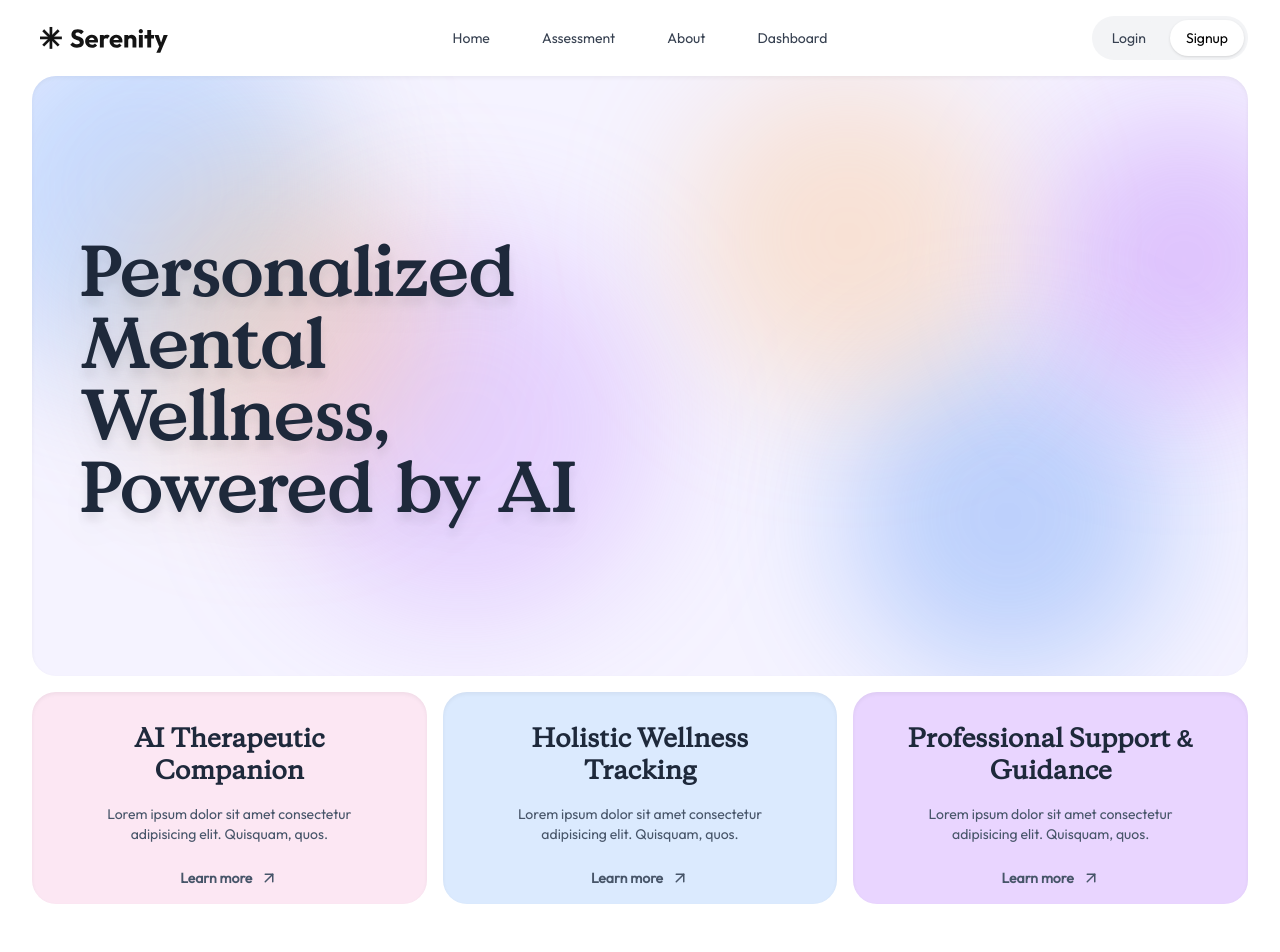
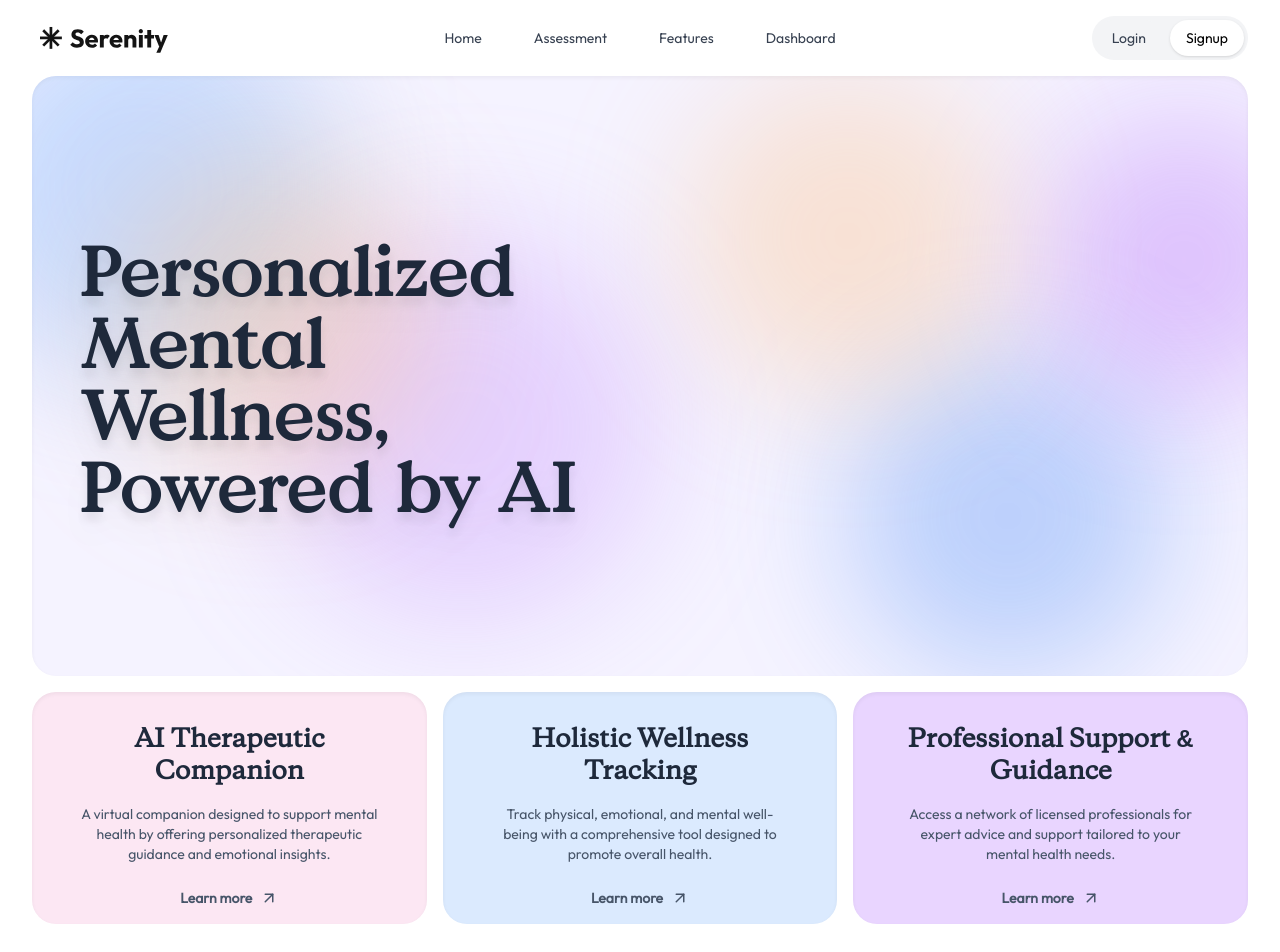
Before and after one commit to wajiha-kulsum/H10_crwdstrk, a Next.js app: page / in a window 1280 px wide. Shown: the top 952 px of the page. Built offline with nearby package versions, Linux system fonts and the light colour scheme; no server answers.

Commit message:
Some changes

```diff
--- a/myComponents/Addfeatures.tsx
+++ b/myComponents/Addfeatures.tsx
@@ -25,7 +25,7 @@ function Addfeatures() {
             </Button>
           </div>
           <div className="lg:w-1/2 relative min-h-[300px] lg:min-h-full">
-            image
+
           </div>
         </div>
         <div className="lg:w-1/3 flex flex-col gap-8">
--- a/myComponents/Features.tsx
+++ b/myComponents/Features.tsx
@@ -9,8 +9,7 @@ const Features = () => {
           AI Therapeutic Companion
         </h1>
         <p className="text-sm font-outfitRegular text-slate-600 justify-center text-center pt-4">
-          Lorem ipsum dolor sit amet consectetur adipisicing elit. Quisquam,
-          quos.
+          A virtual companion designed to support mental health by offering personalized therapeutic guidance and emotional insights.
         </p>
         <div className="flex justify-center items-center gap-2 pt-6 ">
           <p className="text-sm font-outfitRegular font-bold text-slate-600 hover:text-slate-800 transition-colors duration-200">
@@ -24,8 +23,7 @@ const Features = () => {
           Holistic Wellness Tracking
         </h1>
         <p className="text-sm font-outfitRegular text-slate-600 justify-center text-center pt-4">
-          Lorem ipsum dolor sit amet consectetur adipisicing elit. Quisquam,
-          quos.
+          Track physical, emotional, and mental well-being with a comprehensive tool designed to promote overall health.
         </p>
         <div className="flex justify-center items-center gap-2 pt-6">
           <p className="text-sm font-outfitRegular font-bold text-slate-600 hover:text-slate-800 transition-colors duration-200">
@@ -39,8 +37,7 @@ const Features = () => {
           Professional Support & Guidance
         </h1>
         <p className="text-sm font-outfitRegular text-slate-600 justify-center text-center pt-4">
-          Lorem ipsum dolor sit amet consectetur adipisicing elit. Quisquam,
-          quos.
+          Access a network of licensed professionals for expert advice and support tailored to your mental health needs.
         </p>
         <div className="flex justify-center items-center gap-2 pt-6">
           <p className="text-sm font-outfitRegular font-bold text-slate-600 hover:text-slate-800 transition-colors duration-200">
--- a/myComponents/Footer.tsx
+++ b/myComponents/Footer.tsx
@@ -10,7 +10,7 @@ const Footer: React.FC = () => {
 				<div className="p-5">
 					<ul>
 						<p className="text-slate-700 font-bold text-2xl pb-4">
-							MENTAL<span className="text-violet-600">CARE</span>
+							SERE<span className="text-violet-600">NITY</span>
 						</p>
 						<div className="flex gap-4 pb-4">
 							<FaInstagram className="text-xl cursor-pointer hover:text-yellow-600" />
--- a/myComponents/Navbar.tsx
+++ b/myComponents/Navbar.tsx
@@ -82,7 +82,7 @@ const Navbar = () => {
               href="/"
               className="text-sm font-outfitRegular px-4 py-2 rounded-full hover:bg-gray-100 text-gray-700 hover:text-black cursor-pointer"
             >
-              About
+              Features
             </Link>
             <div className="absolute hidden group-hover:block mt-10 bg-white border rounded-lg shadow-lg w-56 z-50">
               <ul className="py-2 px-2">
@@ -116,6 +116,14 @@ const Navbar = () => {
                     className="block px-4 py-2 text-sm text-gray-700 hover:bg-violet-100 font-outfitRegular hover:rounded-lg"
                   >
                     Community
+                  </Link>
+                </li>
+                <li>
+                  <Link
+                    href="/create-room"
+                    className="block px-4 py-2 text-sm text-gray-700 hover:bg-violet-100 font-outfitRegular hover:rounded-lg"
+                  >
+                    Appointment
                   </Link>
                 </li>
               </ul>
```
